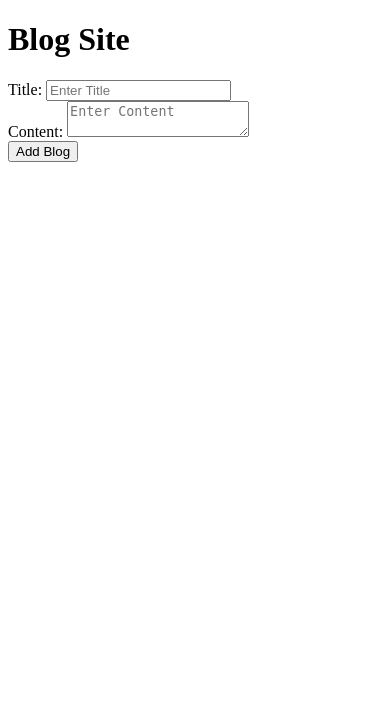
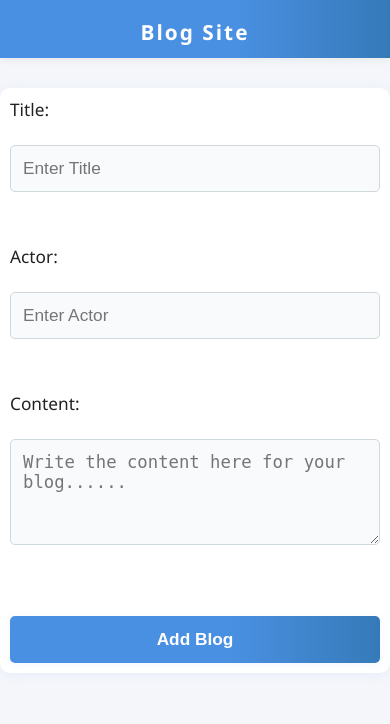
Before and after one commit to Prateek-yadav1/Blog-App-CB-, a Node server app: page /blogs in a window 390 px wide. Shown: the top 724 px of the page. Run offline with Node 20, Linux system fonts and the light colour scheme; data that the repository does not hold is empty; some libraries are stand-ins or nearby versions.

Commit message:
Creating Blog site

```diff
--- a/app.js
+++ b/app.js
@@ -4,30 +4,21 @@ const mongoose=require('mongoose');
 const Blogs = require('./models/blogs');
 const app=express();
 const PORT=4444;
+const routeHandler=require('./routes/blogsRoute');
 
-
-
+app.use(express.static(path.join(__dirname, 'public')));
 app.use(express.urlencoded({extended:true}));
 app.set('view engine','hbs');
+app.use('/',routeHandler);
 
-app.get('/blogs',(req,res)=>{
-    res.render('blogs');
-})
 app.use(express.json());
 
 
-app.post('/blogs',(req,res)=>{
-    const {title,content}=req.body;
-
-    console.log(title);
-    console.log(content);
-    res.send('Blog created successfully!');
-})
 
 mongoose.connect('mongodb://127.0.0.1:27017/myblog')
 .then(()=>{
 app.listen(PORT,()=>{
-    console.log(`Server is running on http://localhost:${PORT}`);
+    console.log(`Server is running on http://localhost:${PORT}/blogs`);
 })
 })
 .catch((err)=>{
--- /dev/null
+++ b/controller/blogs.js
@@ -0,0 +1,36 @@
+const Blogs = require('../models/blogs');
+
+module.exports.getBlogs=async (req,res)=>{
+  let blogs=await Blogs.find({});
+  console.log(blogs);
+    res.render('blogs',{
+        blogs
+    });
+}
+
+module.exports.postBlogs= async (req, res) => {
+    const { title,actor, content } = req.body;
+    console.log(title);
+    console.log(content);
+    console.log(actor);
+
+    try {
+        await Blogs.create({ title,actor, content }); // <-- Save to MongoDB
+          res.redirect('/blogs');
+    } catch (err) {
+        console.error('Error saving blog:', err);
+        res.status(500).send('Error saving blog');
+    }
+}
+
+module.exports.getUpdate= async (req, res) => {
+const {id} = req.query;
+let blog=await Blogs.find({_id:id});
+res.render('updateBlogs',{blog:blog[0]});// blog:blog[0] is used to send the first element of the array blog to the updateBlogs view
+}
+
+module.exports.getDelete= async (req, res) => {
+    const {id} = req.query;
+  await Blogs.deleteOne({_id: id});//previously instead of id we have to use new ObjectId(id) but here mongoose automatically converts the string to ObjectId
+    res.redirect('/blogs');
+}
--- a/models/blogs.js
+++ b/models/blogs.js
@@ -5,8 +5,8 @@ const { Schema } = mongoose;
 
 const blogSchema = new Schema({
   title: String, // String is shorthand for {type: String}
+  actor: String,
   content: String
-
 
 });
 
--- /dev/null
+++ b/public/style.css
@@ -0,0 +1,114 @@
+body {
+    font-family: 'Segoe UI', Arial, sans-serif;
+    background: #f4f6fa;
+    margin: 0;
+    padding: 0;
+    color: #222;
+}
+
+h1 {
+    background: linear-gradient(90deg, #4a90e2 60%, #357ab8 100%);
+    color: #fff;
+    margin: 0 0 30px 0;
+    padding: 32px 0 24px 0;
+    text-align: center;
+    letter-spacing: 2px;
+    font-size: 2.3rem;
+    font-weight: 700;
+    box-shadow: 0 2px 8px rgba(0,0,0,0.06);
+}
+
+form {
+    background: #fff;
+    max-width: 500px;
+    margin: 30px auto 32px auto;
+    padding: 28px 32px 22px 32px;
+    border-radius: 10px;
+    box-shadow: 0 2px 12px rgba(74,144,226,0.08);
+    display: flex;
+    flex-direction: column;
+    gap: 18px;
+    font-size: 1.08rem;
+}
+
+form input[type="text"], form textarea {
+    padding: 12px;
+    border: 1.5px solid #cfd8dc;
+    border-radius: 5px;
+    font-size: 1.08rem;
+    background: #f8fafc;
+    transition: border 0.2s;
+    margin-top: 6px;
+    margin-bottom: 12px;
+}
+
+form input[type="text"]:focus, form textarea:focus {
+    border: 1.5px solid #4a90e2;
+    outline: none;
+    background: #fff;
+}
+
+form textarea {
+    min-height: 80px;
+    resize: vertical;
+}
+
+form button[type="submit"] {
+    background: linear-gradient(90deg, #4a90e2 60%, #357ab8 100%);
+    color: #fff;
+    border: none;
+    padding: 13px 0;
+    border-radius: 5px;
+    font-size: 1.08rem;
+    font-weight: 600;
+    cursor: pointer;
+    transition: background 0.2s, box-shadow 0.2s;
+    box-shadow: 0 2px 8px rgba(74,144,226,0.08);
+}
+
+form button[type="submit"]:hover {
+    background: linear-gradient(90deg, #357ab8 60%, #4a90e2 100%);
+    box-shadow: 0 4px 16px rgba(74,144,226,0.13);
+}
+
+ul {
+    max-width: 600px;
+    margin: 0 auto 40px auto;
+    padding: 0;
+    list-style: none;
+}
+
+li {
+    background: #fff;
+    margin-bottom: 18px;
+    padding: 22px 28px;
+    border-radius: 8px;
+    box-shadow: 0 2px 12px rgba(74,144,226,0.09);
+    font-size: 1.15rem;
+    line-height: 1.6;
+    color: #357ab8;
+    transition: box-shadow 0.2s, transform 0.2s;
+}
+
+li:hover {
+    box-shadow: 0 6px 24px rgba(74,144,226,0.16);
+    transform: translateY(-2px) scale(1.01);
+}
+
+@media (max-width: 600px) {
+    form, ul {
+        max-width: 98vw;
+        padding: 10px;
+    }
+    li {
+        padding: 14px 10px;
+        font-size: 1rem;
+    }
+    h1 {
+        font-size: 1.3rem;
+        padding: 18px 0 12px 0;
+    }
+}
+a{
+    text-decoration: none;
+}
--- a/views/blogs.hbs
+++ b/views/blogs.hbs
@@ -4,13 +4,30 @@
     <meta charset="UTF-8">
     <meta name="viewport" content="width=device-width, initial-scale=1.0">
     <title>Document</title>
+    <link rel="stylesheet" href="/style.css">
 </head>
 <body>
     <h1>Blog Site</h1>
     <form action="/blogs" method="POST">
         Title: <input type="text" name="title" placeholder="Enter Title"><br>
-        Content: <textarea name="content" placeholder="Enter Content" type="text"></textarea><br>
+        Actor: <input name="actor" placeholder="Enter Actor" type="text"></textarea><br>
+        Content: <textarea name="content" placeholder="Write the content here for your blog......" type="text"></textarea><br>
+
         <button type="submit">Add Blog</button>
     </form>
+    <ul>
+        {{#each blogs as |blog|}}
+<li>Title: {{blog.title}}<br>Actor: {{blog.actor}} <br><br> Content: {{blog.content}}<br>
+      <button>
+            <a href="/delete?id={{blog._id}}">Delete</a>
+        </button>
+        <button>
+            <a href="/update?id={{blog._id}}">Update</a>
+        </button>
+</li>
+        {{/each}}
+
+
+    </ul>
 </body>
 </html>
```
Also changed, not shown: routes/blogsRoute.js (added, +15 -0 lines), views/updateBlogs.hbs (added, +20 -0 lines).
